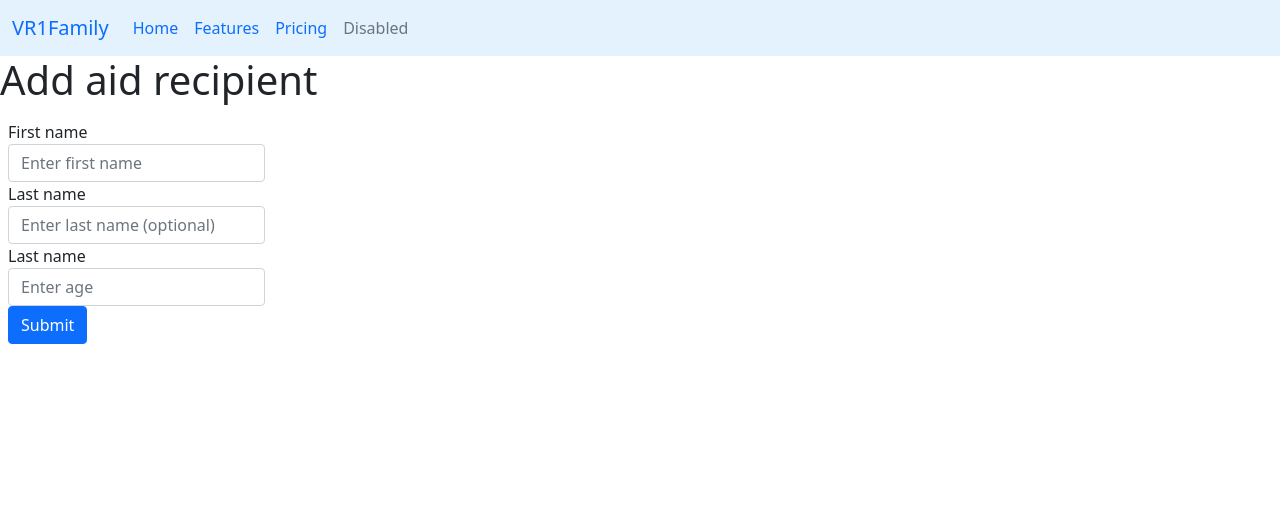
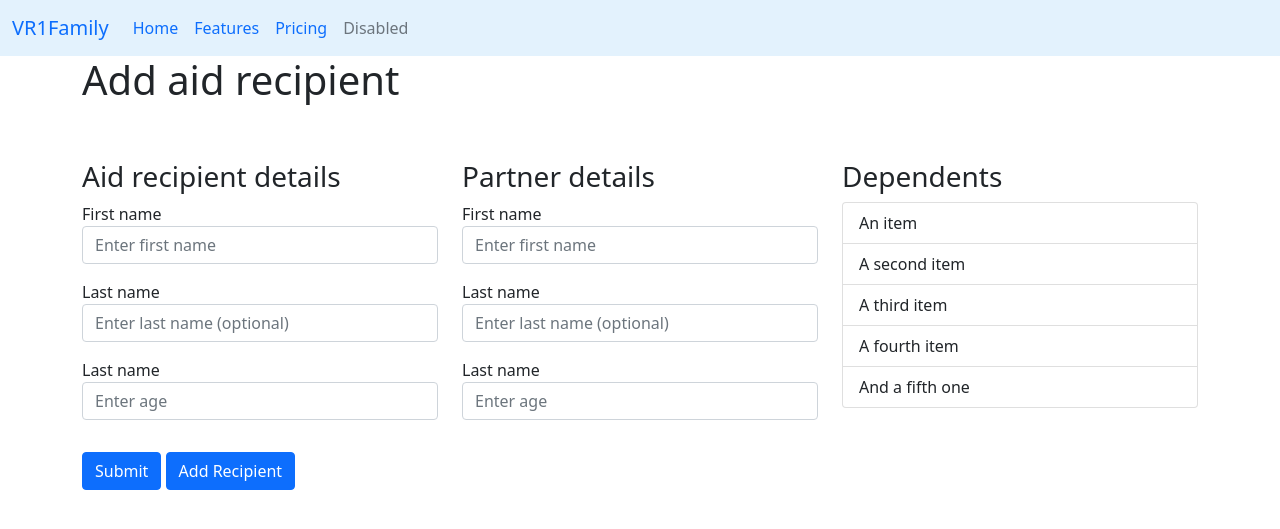
Before and after one commit to vr1f/distribution-system, a Python web app: template src/templates/recipients.html in a window 1280 px wide. Shown: the top 529 px of the page. Run offline with Jinja, Linux system fonts and the light colour scheme; the template is opened without the code that fills it, so the values that code supplies are empty.

Commit message:
feat: basic modal functionality

```diff
--- a/js/recipients.js
+++ b/js/recipients.js
@@ -4,6 +4,85 @@
 "use strict";
 
 (() => {
+
+  /**
+    Representing info for a person, this should match `recipients.py`
+   */
+  class Person {
+    constructor(params) {
+      const {
+        id = undefined,
+        first_name,
+        last_name = "NO_LAST_NAME",
+        age
+      } = params
+      this.id = id;
+      this.first_name = first_name;
+      this.last_name = last_name;
+      this.age = age;
+    }
+  }
+
+  /**
+    Representing infor for a AidRecipient, this should match `recipients.py`
+   */
+  class AidRecipient extends Person {
+    constructor(params) {
+      super(params)
+      const {
+        address = "NO_KNOWN_ADDRESS",
+        common_law_partner = undefined,
+        dependents = []
+      } = params
+      this.address = address;
+      this.common_law_partner = common_law_partner;
+      this.dependents = dependents;
+    }
+  }
+
+  class AidRecipientsState {
+    constructor() {
+      this.aidRecipients = []
+    }
+
+    addRecipient(aidRecipient) {
+      this.aidRecipients.push(aidRecipient);
+    }
+
+    updateRecipient(id, aidRecipient) {
+      alert("To implement");
+    }
+
+    deleteRecipient(id) {
+      alert("To implement");
+    }
+
+    showRecipientModal(event) {
+      // alert("To implement")
+
+      const modal = document.getElementById("modal");
+      const modalHeading = document.getElementById("modalHeading");
+      const modalBody = document.getElementById("modalBody");
+      const modalAction = document.getElementById("modalAction");
+
+      modalHeading.innerHTML = "Add new recipient";
+      modalAction.innerHTML = "Submit";
+
+      const bodyWrapper = document.createElement("div");
+
+      const inputWrapper = document.createElement("div")
+      inputWrapper.innerHTML = "Hello World"
+      bodyWrapper.appendChild(inputWrapper)
+
+      modalBody.replaceWith(bodyWrapper)
+    }
+  }
+
+  /** The state for this page */
+  const state = {}
+
+  /** State of aidRecipients in the system */
+  state.aidRecipient = new AidRecipientsState()
 
   /**
     Adds event listeners to various DOM elements
@@ -13,6 +92,15 @@
       .getElementById("createRecipient")
       .addEventListener("click", onCreateRecipient)
     ;
+
+    document
+      .getElementById("modal")
+      .addEventListener("show.bs.modal", state.aidRecipient.showRecipientModal)
+    ;
+  }
+
+  const onShowRecipientModal = () => {
+    alert("To implement")
   }
 
   /**
@@ -110,9 +198,10 @@
       alert(error);
       return [];
     })
-    .finally(() => {
+    .finally((json) => {
       // TODO
       // Additional behaviour if required
+      return json
     });
 
     // TODO
@@ -126,6 +215,15 @@
    */
   window.onload = () => {
     addEventListeners();
+
+    /**
+      @debug
+     */
+    state.aidRecipient.addRecipient(
+      new AidRecipient({first_name: "foo", age: 25})
+    )
+
+    console.log(state)
   }
 
 })()
--- a/src/templates/recipients.html
+++ b/src/templates/recipients.html
@@ -1,11 +1,18 @@
 {%extends 'base.html' %}
 
 {%block content%}
+
+<div class="container">
+  <div class="row mb-5">
     <h1>Add aid recipient</h1>
+  </div>
 
-<div class="d-inline-flex p-2 bd-highlight">
-    <div id="newRecipientForm">
-        <div class="form-group">
+  <div class="row">
+    <div class="col" id="newRecipientForm">
+
+      <h3>Aid recipient details</h3>
+
+      <div class="form-group pb-3">
         <label>First name</label>
         <input
           type="text" class="form-control" name="first_name"
@@ -13,7 +20,7 @@
         >
       </div>
 
-        <div class="form-group">
+      <div class="form-group pb-3">
         <label>Last name</label>
         <input
           type="text" class="form-control" name="last_name"
@@ -21,7 +28,7 @@
         >
       </div>
 
-        <div class="form-group">
+      <div class="form-group pb-3">
         <label>Last name</label>
         <input
           type="number" class="form-control" name="age"
@@ -29,11 +36,60 @@
         >
       </div>
 
+    </div>
+
+    <div class="col" id="recipientPartnerForm">
+
+      <h3>Partner details</h3>
+
+      <div class="form-group pb-3">
+        <label>First name</label>
+        <input
+          type="text" class="form-control" name="first_name"
+          placeholder="Enter first name", required
+        >
+      </div>
+
+      <div class="form-group pb-3">
+        <label>Last name</label>
+        <input
+          type="text" class="form-control" name="last_name"
+          placeholder="Enter last name (optional)"
+        >
+      </div>
+
+      <div class="form-group pb-3">
+        <label>Last name</label>
+        <input
+          type="number" class="form-control" name="age"
+          placeholder="Enter age", required
+        >
+      </div>
+
+    </div>
+
+    <div class="col">
+
+      <h3>Dependents</h3>
+
+      <ul class="list-group">
+        <li class="list-group-item">An item</li>
+        <li class="list-group-item">A second item</li>
+        <li class="list-group-item">A third item</li>
+        <li class="list-group-item">A fourth item</li>
+        <li class="list-group-item">And a fifth one</li>
+      </ul>
+
+    </div>
+  </div>
+
+  <div class="row mt-3">
+    <div>
       <button id="createRecipient" class="btn btn-primary">Submit</button>
+      <button id="addRecipient" class="btn btn-primary" data-bs-toggle="modal" data-bs-target="#modal">Add Recipient</button>
     </div>
-<style>
-
-</style>
+  </div>
+</div>
 
 <script src="/js/recipients.js"/>
 
```
Lines whose indentation alone changed are shown as unchanged.
